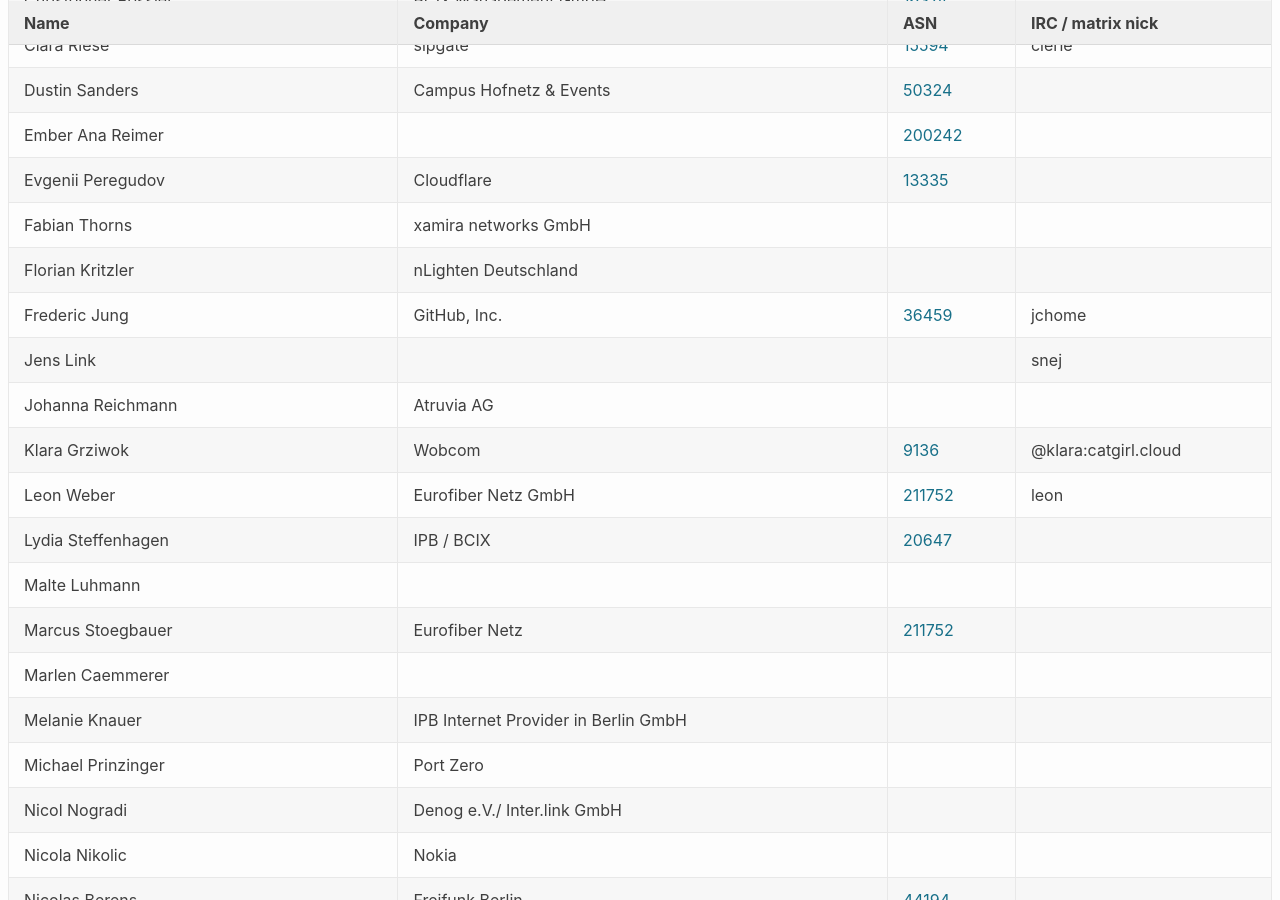
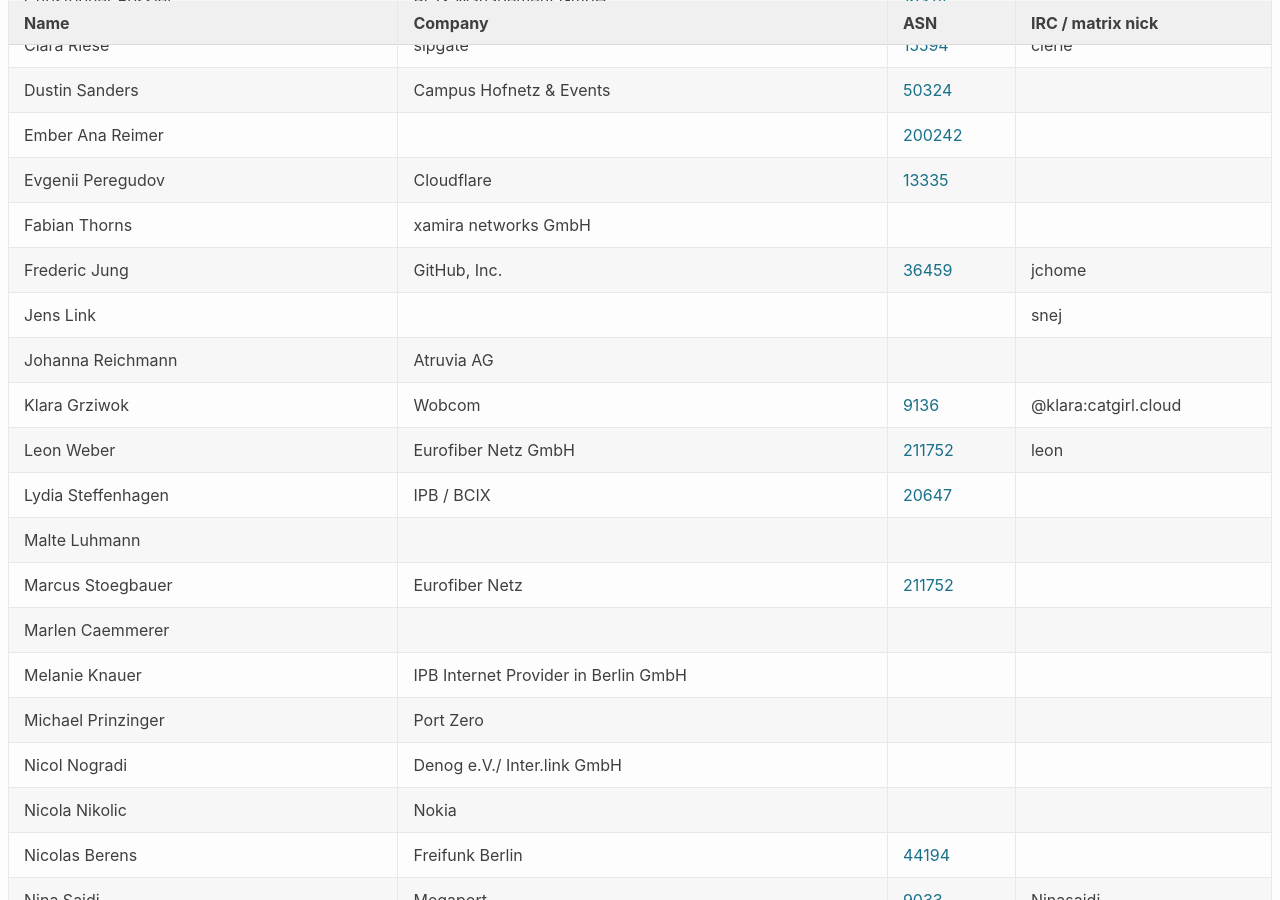
Before and after one commit to denog/pretix-attendeelist, a Jekyll site: the page built from denogmeetup25-03/index.markdown, in a window 1280 px wide and 900 px high, scrolled down 661 px. Built offline with Jekyll 4.4.1, drawn with Linux system fonts in a browser that asks for light colours.

Commit message:
Latest data: Tue Mar 18 18:35:54 UTC 2025

```diff
--- a/_data/attendees_denogmeetup25-03.json
+++ b/_data/attendees_denogmeetup25-03.json
@@ -110,12 +110,6 @@
   {
     "name": "Fabian Thorns",
     "company": "xamira networks GmbH",
-    "irc": null,
-    "asn": null
-  },
-  {
-    "name": "Florian Kritzler",
-    "company": "nLighten Deutschland",
     "irc": null,
     "asn": null
   },
```
